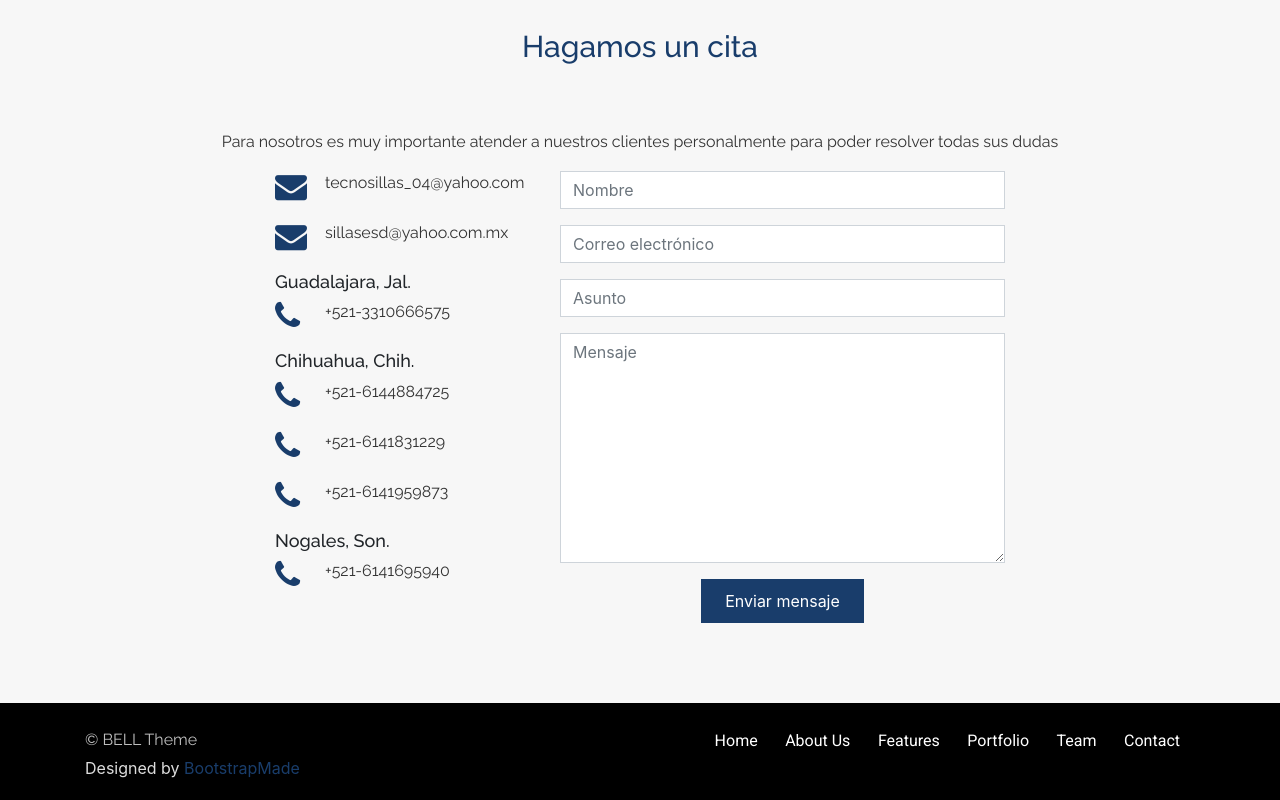
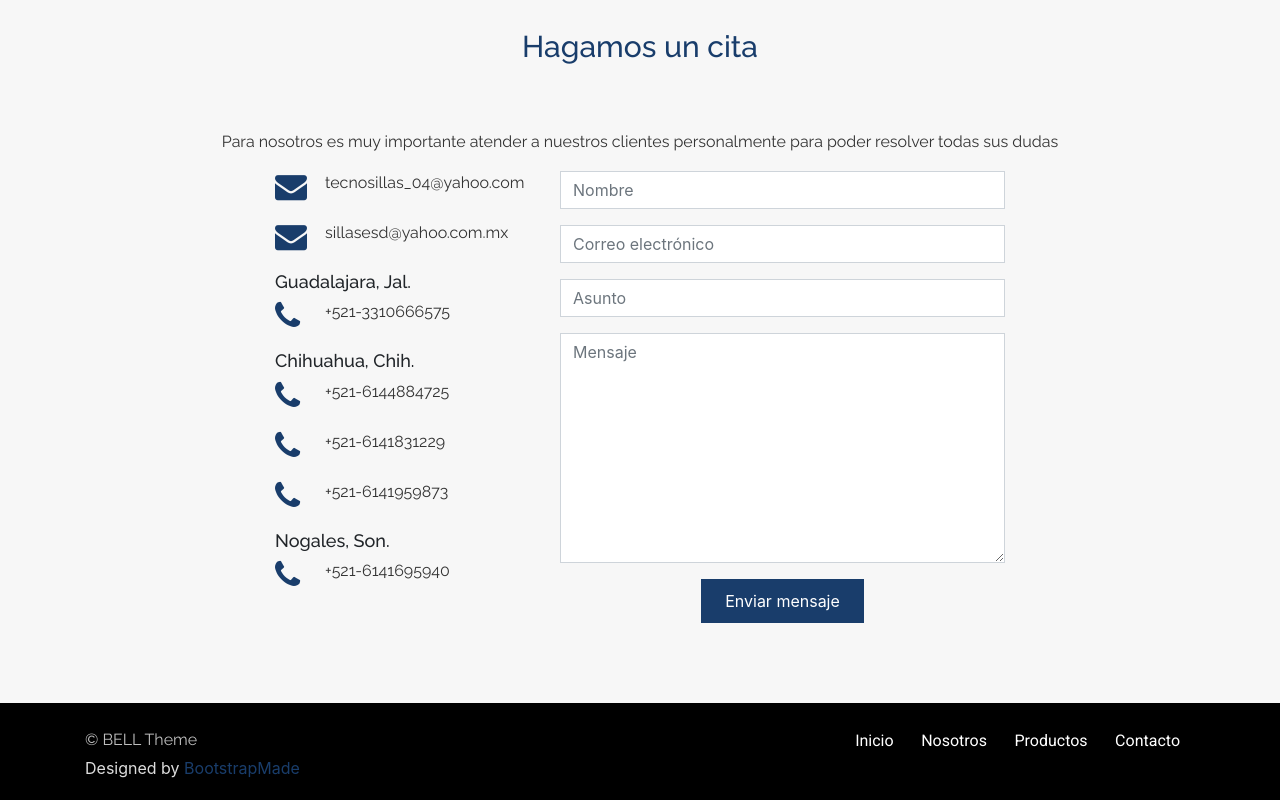
Before and after one commit to fernarvaez6/Sillas-Santana, a plain HTML site: page index.html in a window 1280 px wide. Shown: the part 3420-4220 px from the top of the page. Drawn offline with Linux system fonts and the light colour scheme.

Commit message:
bye otraves

```diff
--- a/index.html
+++ b/index.html
@@ -390,27 +390,19 @@
           <div class="col-lg-6 col-xs-12 text-lg-right text-center">
             <ul class="list-inline">
               <li class="list-inline-item">
-                <a href="index.html">Home</a>
+                <a href="index.html">Inicio</a>
               </li>
 
               <li class="list-inline-item">
-                <a href="#about">About Us</a>
+                <a href="#about">Nosotros</a>
+              </li>
+              <li class="list-inline-item">
+                <a href="#portfolio">Productos</a>
               </li>
 
-              <li class="list-inline-item">
-                <a href="#features">Features</a>
-              </li>
 
               <li class="list-inline-item">
-                <a href="#portfolio">Portfolio</a>
-              </li>
-
-              <li class="list-inline-item">
-                <a href="#team">Team</a>
-              </li>
-
-              <li class="list-inline-item">
-                <a href="#contact">Contact</a>
+                <a href="#contact">Contacto</a>
               </li>
             </ul>
           </div>
```
